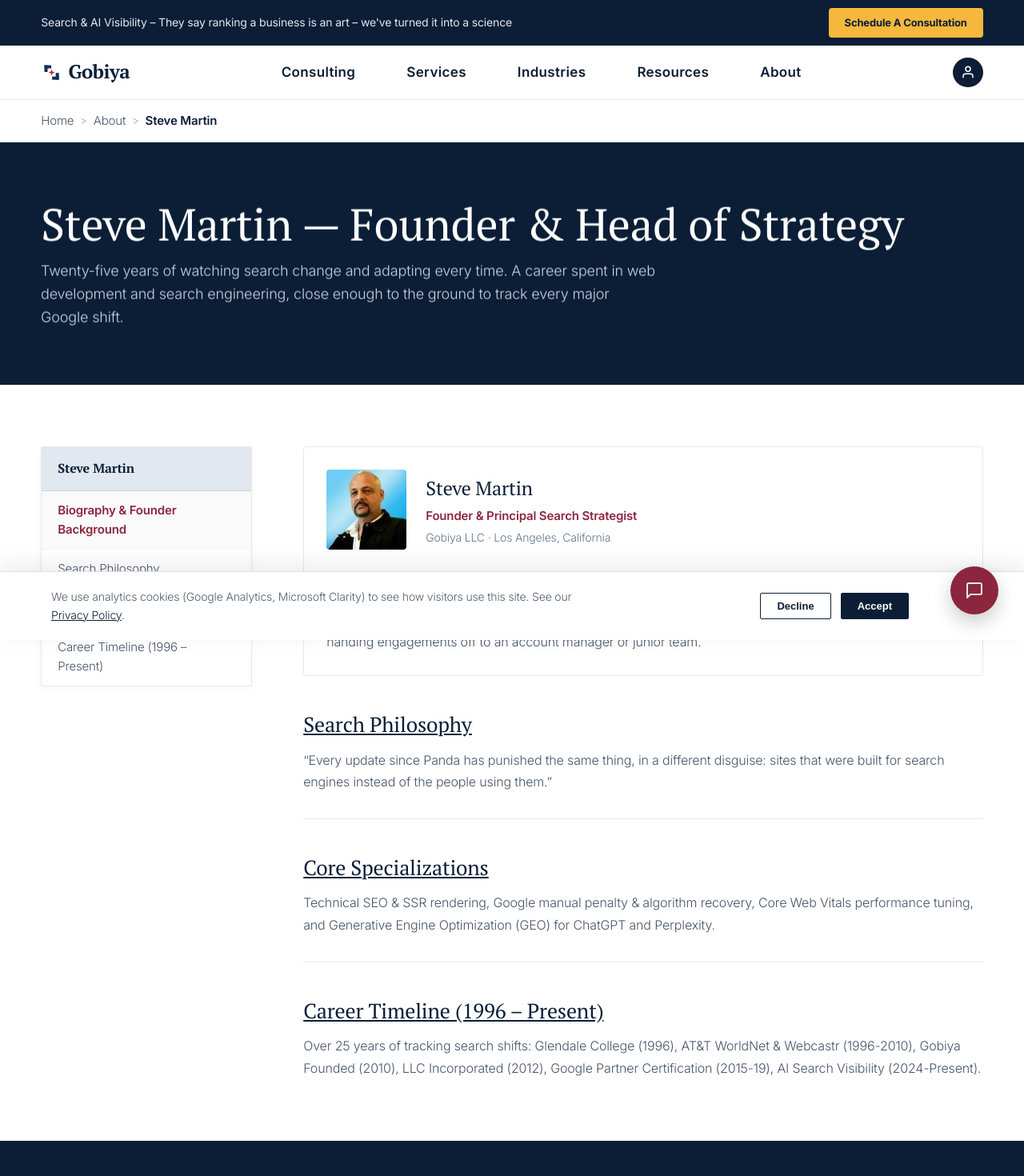
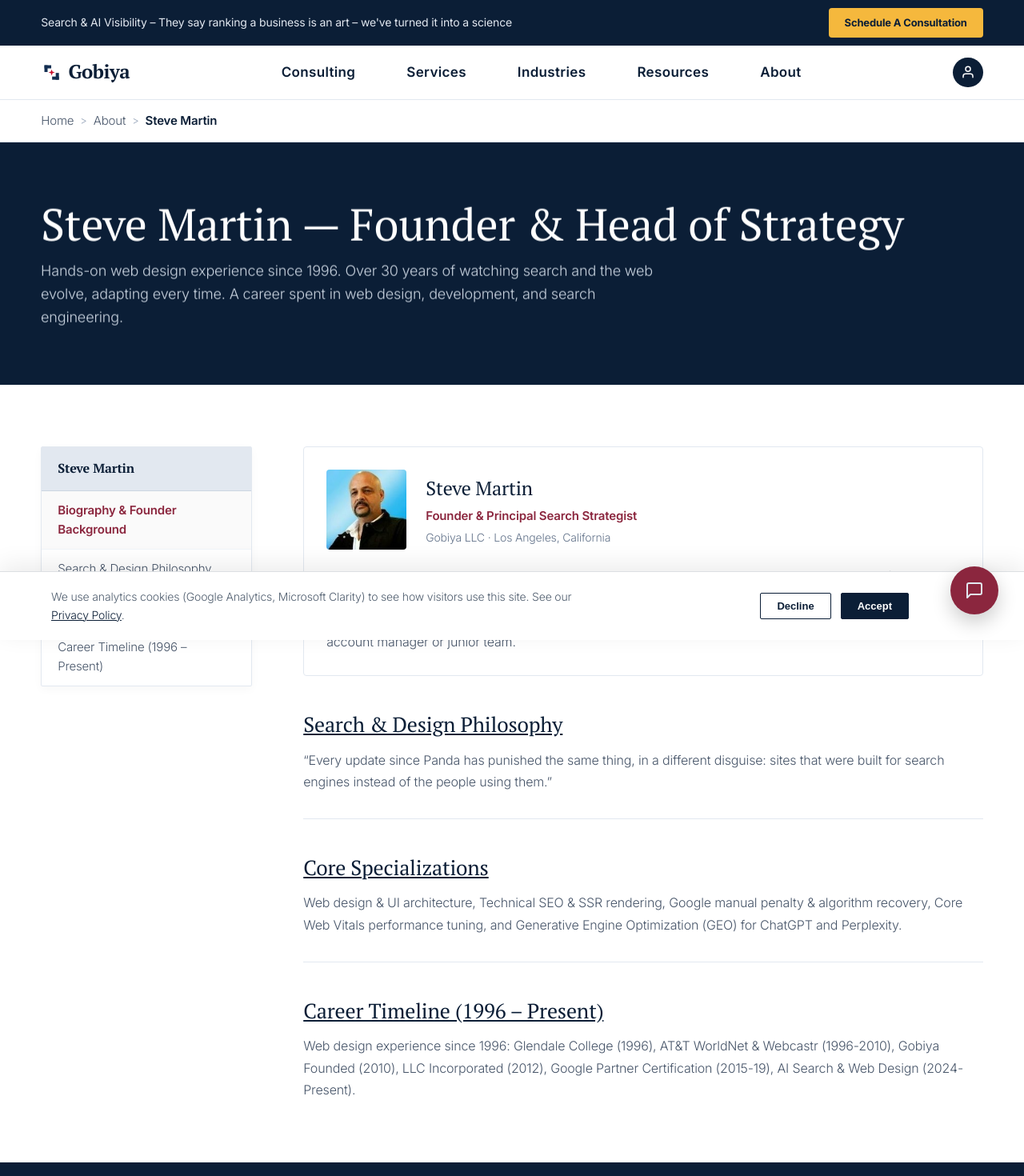
Before and after one commit to banmart/gobiya-07082026, a Next.js app: page /about/steve-martin in a window 1280 px wide. Shown: the top 1470 px of the page at 80% size. Built offline with nearby package versions, Linux system fonts and the light colour scheme.

Commit message:
docs: update Steve Martin web design experience since 1996 on /about and /about/steve-martin pages

```diff
--- a/app/about/page.js
+++ b/app/about/page.js
@@ -170,7 +170,7 @@ export default function AboutPage() {
                 <strong style={{ color: '#0B1E36' }}>Founder and President:</strong> Founded Gobiya in 2010, focusing on technical SEO, organic search strategy, and AI visibility for middle-market and local businesses.
               </div>
               <div>
-                <strong style={{ color: '#0B1E36' }}>15+ Years of Search &amp; Marketing Experience:</strong> Over 15 years of experience facilitating search strategy, content authority, and digital lead growth across North America.
+                <strong style={{ color: '#0B1E36' }}>Web Design Experience Since 1996:</strong> Over 30 years of hands-on web design, development, technical search strategy, and digital lead growth experience since 1996.
               </div>
               <div>
                 <strong style={{ color: '#0B1E36' }}>300+ Campaigns:</strong> Successfully participated in or managed search strategies for over 300 privately held companies representing B2B, healthcare, legal, home services, and e-commerce.
--- a/app/about/steve-martin/page.js
+++ b/app/about/steve-martin/page.js
@@ -3,9 +3,9 @@ import Breadcrumbs from '../../../components/Breadcrumbs';
 import { buildMetadata } from '../../../lib/meta';
 
 export const metadata = buildMetadata({
-  title: 'Steve Martin | Los Angeles SEO Expert & Founder',
+  title: 'Steve Martin | Los Angeles SEO & Web Design Expert',
   description:
-    'Steve Martin is the founder of Gobiya, a Los Angeles SEO expert with 25+ years in web development and search. Talk to Steve about your site.',
+    'Steve Martin is the founder of Gobiya, a Los Angeles search and web design expert with hands-on web design experience since 1996. Talk to Steve about your site.',
   path: '/about/steve-martin',
 });
 
@@ -13,22 +13,22 @@ const STEVE_TOPICS = [
   {
     id: 'biography',
     title: 'Biography & Founder Background',
-    desc: 'Steve grew up in Glendale, CA, and got his start in 1996 studying web design at Glendale College — early enough to have built for the web before Google existed. He founded Gobiya in 2010 after over a decade spent in web development and search engineering.',
+    desc: 'Steve grew up in Glendale, CA, and got his start in 1996 with web design — building websites before Google even existed. He founded Gobiya in 2010 after over a decade of web design, web development, and search engineering experience.',
   },
   {
     id: 'philosophy',
-    title: 'Search Philosophy',
+    title: 'Search & Design Philosophy',
     desc: '“Every update since Panda has punished the same thing, in a different disguise: sites that were built for search engines instead of the people using them.”',
   },
   {
     id: 'specialties',
     title: 'Core Specializations',
-    desc: 'Technical SEO & SSR rendering, Google manual penalty & algorithm recovery, Core Web Vitals performance tuning, and Generative Engine Optimization (GEO) for ChatGPT and Perplexity.',
+    desc: 'Web design & UI architecture, Technical SEO & SSR rendering, Google manual penalty & algorithm recovery, Core Web Vitals performance tuning, and Generative Engine Optimization (GEO) for ChatGPT and Perplexity.',
   },
   {
     id: 'timeline',
     title: 'Career Timeline (1996 – Present)',
-    desc: 'Over 25 years of tracking search shifts: Glendale College (1996), AT&T WorldNet & Webcastr (1996-2010), Gobiya Founded (2010), LLC Incorporated (2012), Google Partner Certification (2015-19), AI Search Visibility (2024-Present).',
+    desc: 'Web design experience since 1996: Glendale College (1996), AT&T WorldNet & Webcastr (1996-2010), Gobiya Founded (2010), LLC Incorporated (2012), Google Partner Certification (2015-19), AI Search & Web Design (2024-Present).',
   },
 ];
 
@@ -47,7 +47,7 @@ export default function SteveMartinPage() {
         <div className="container">
           <h1 className="mw-subhero__title">Steve Martin — Founder &amp; Head of Strategy</h1>
           <p className="mw-subhero__dek">
-            Twenty-five years of watching search change and adapting every time. A career spent in web development and search engineering, close enough to the ground to track every major Google shift.
+            Hands-on web design experience since 1996. Over 30 years of watching search and the web evolve, adapting every time. A career spent in web design, development, and search engineering.
           </p>
         </div>
       </section>
```
